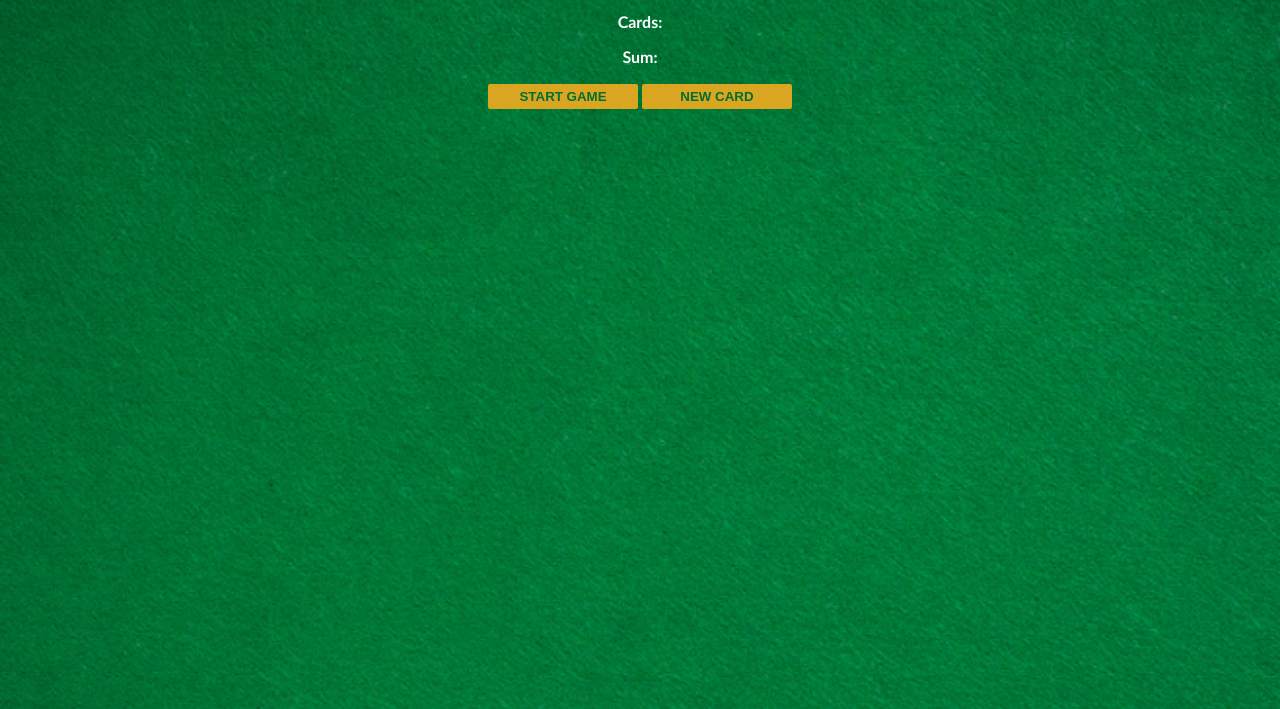
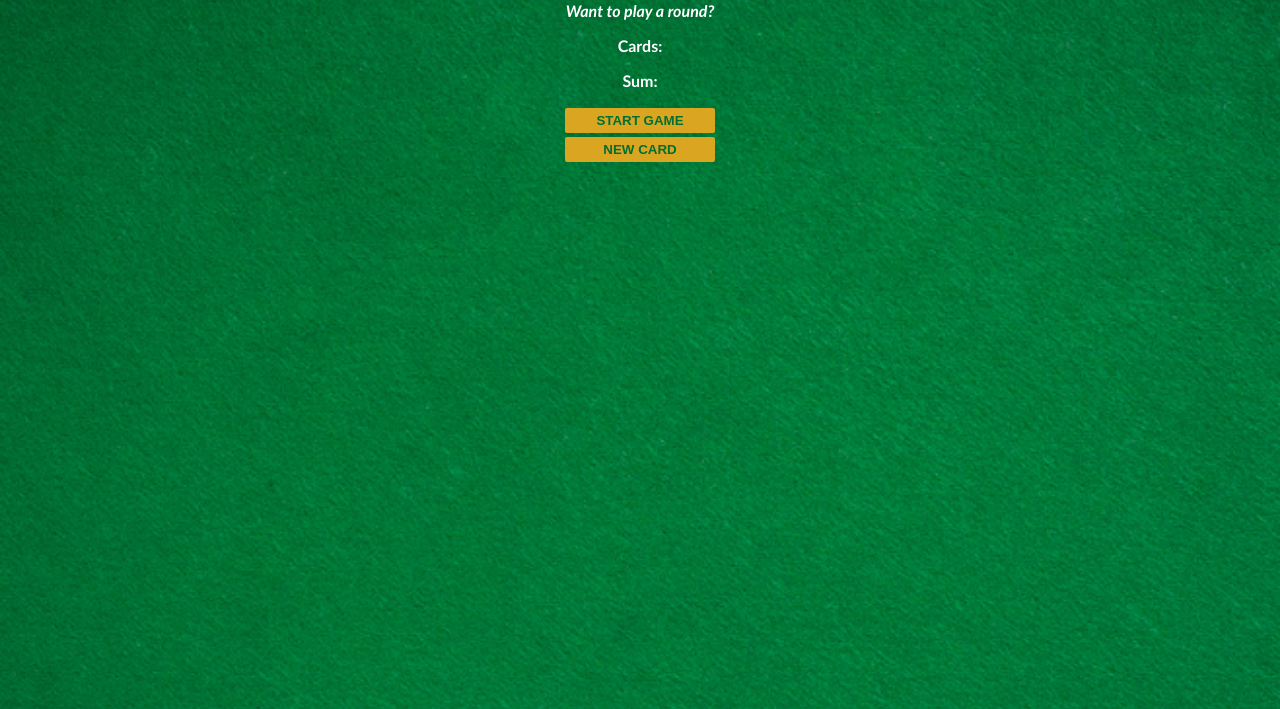
Before and after one commit to vishalicious213/blackjack, a plain HTML site: page index.html in a window 1280 px wide. Shown: the part 91-800 px from the top of the page. Drawn offline with Linux system fonts and the light colour scheme.

Commit message:
centered game and pushed top down slightly

```diff
--- a/index.css
+++ b/index.css
@@ -5,6 +5,8 @@ body {
     font-weight: bold;
     color: white;
     text-align: center;
+    max-width: 300px;
+    margin: 2rem auto 0 auto;
 }
 
 h1 {
```
